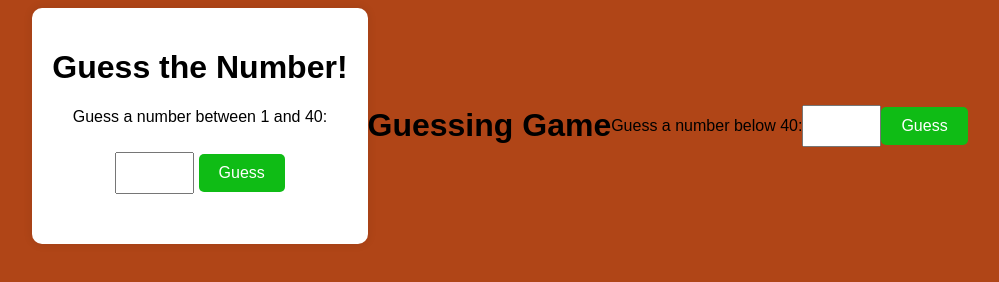
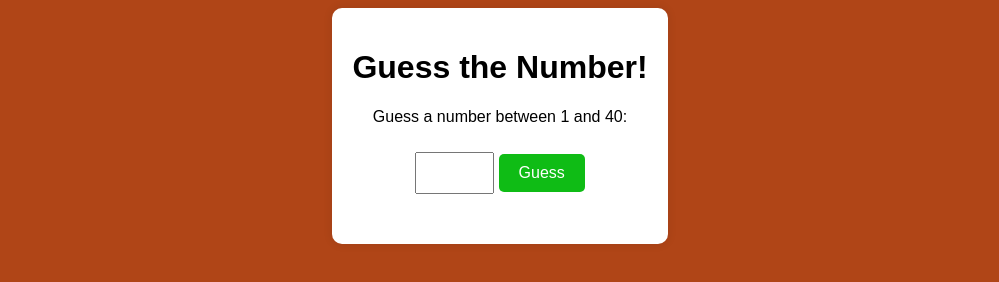
Before and after one commit to stellarawat/lotto-moto, a plain HTML site: page index.html in a window 1280 px wide. Shown: the whole page, without its empty margins (140-1139 px from the left). Drawn offline with Linux system fonts and the light colour scheme.

Commit message:
add files

```diff
--- a/index.html
+++ b/index.html
@@ -17,18 +17,3 @@
     <script src="index.js"></script>
 </body>
 </html>
-
-
-<!DOCTYPE html>
-<html lang="en">
-<head>
-    <meta charset="UTF-8">
-    <meta name="viewport" content="width=device-width, initial-scale=1.0">
-    <title>Guessing Game</title>
-</head>
-<body>
-    <h1>Guessing Game</h1>
-    <p>Guess a number below 40:</p>
-    <input type="number" id="guessInput" min="1" max="39">
-    <button onclick="checkGuess()">Guess</button>
-    <p id="result"></p>
--- a/index.js
+++ b/index.js
@@ -14,29 +14,11 @@ function checkGuess() {
     } else if (guess < randomNumber) {
         message.textContent = 'Too low! Try again.';
         message.style.color = 'blue';
-    } else {
+    } else if (guess < randomNumber) {
         message.textContent = 'Too high! Try again.';
         message.style.color = 'red';
-    }
-
-    if (guess < randomnumber below 40 ){
-        message.textContent = 'input number below 40.';
+    } else {
+        message.textContent = 'Please enter a valid number between 1 and 40.';
         message.style.color = 'purple';
     }
     }
-            const randomNumber = Math.floor(Math.random() * 40);
-
-            function checkGuess() {
-                const userGuess = parseInt(document.getElementById('guessInput').value);
-                const result = document.getElementById('result');
-
-                if (isNaN(userGuess) || userGuess < 1 || userGuess > 39) {
-                    result.textContent = 'Please enter a valid number between 1 and 39.';
-                } else if (userGuess < randomNumber) {
-                    result.textContent = 'Too low! Try again.';
-                } else if (userGuess > randomNumber) {
-                    result.textContent = 'Too high! Try again.';
-                } else {
-                    result.textContent = 'Congratulations! You guessed it right.';
-                }
-            }
```
